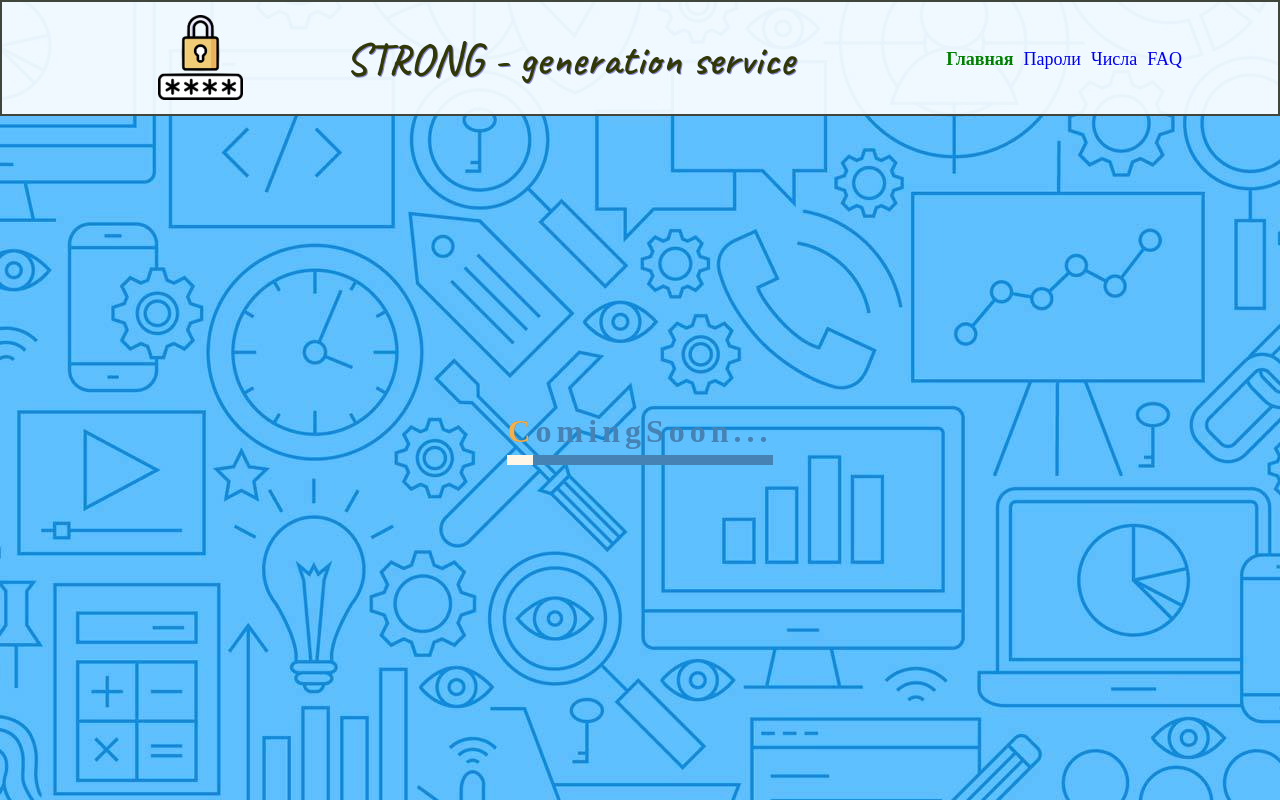
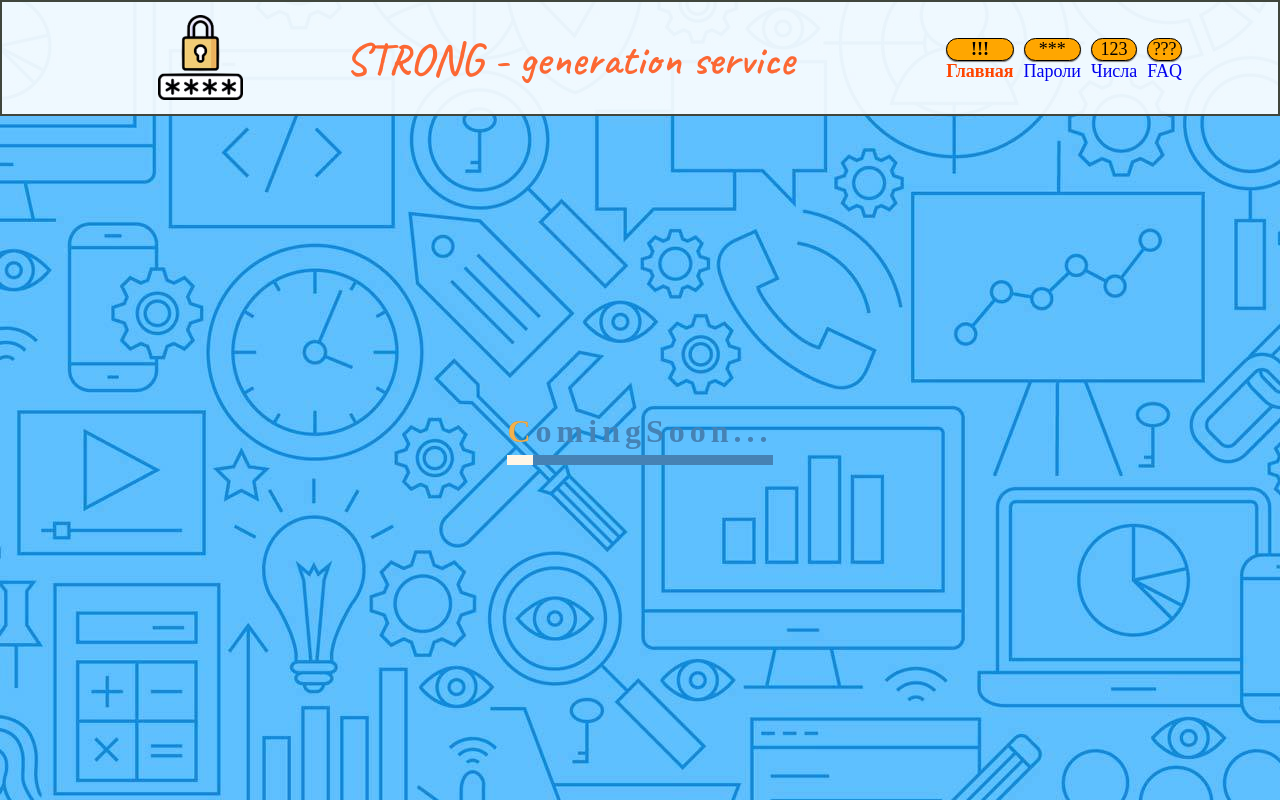
Before and after one commit to PavelKochetkov/generation-service, a React (Create React App) app: page /#/ in a window 1280 px wide. Built offline with nearby package versions, Linux system fonts and the light colour scheme.

Commit message:
style editing

```diff
--- a/src/Components/Navmenu.js
+++ b/src/Components/Navmenu.js
@@ -5,10 +5,22 @@ import { NavLink } from "react-router-dom";
 export default function Navmenu() {
     return(
         <div className="menu">
-            <NavLink to='/' className='activ'>Главная</NavLink>
-            <NavLink to='/password' className='activ'>Пароли</NavLink>
-            <NavLink to='/numbers' className='activ'>Числа</NavLink>
-            <NavLink to='/faq' className='activ'>FAQ</NavLink>
+            <NavLink to='/' className='activ'>
+                <div className="bt">!!!</div>
+                <div>Главная</div>
+            </NavLink>
+            <NavLink to='/password' className='activ'>
+                <div className="bt">***</div>
+                <div>Пароли</div>
+            </NavLink>
+            <NavLink to='/numbers' className='activ'>
+                <div className="bt">123</div>
+                <div>Числа</div>
+            </NavLink>
+            <NavLink to='/faq' className='activ'>
+                <div className="bt">???</div>
+                <div>FAQ</div>
+            </NavLink>
         </div>
     )
 }
--- a/src/Components/PasswordForm.js
+++ b/src/Components/PasswordForm.js
@@ -29,7 +29,7 @@ export default function PasswordForm(props) {
                             <input
                                 type="checkbox"
                                 checked={props.checkedUpperCase}
-                                onChange={props.changeCheckBoxUpperCase}
+                                onInput={props.changeCheckBoxUpperCase}
                                 id="upperCase"
                             />
                         </label>
--- a/src/Pages/Password.js
+++ b/src/Pages/Password.js
@@ -5,7 +5,7 @@ import PasswordForm from "../Components/PasswordForm"
 export function Password() {
     const [lenght, setLenght] = useState(6)
     const handleChangedLenght = (event) => {
-        setLenght(event.target.value++)
+        setLenght(parseInt(event.target.value++))
     }
     const [checkedUpperCase, setCheckedUpperCase] = useState(true)
     const changeCheckBoxUpperCase = () => {
--- a/src/css/header.css
+++ b/src/css/header.css
@@ -12,10 +12,10 @@
 
 .siteName {
     font-family: 'Caveat', cursive;
-    color: rgb(49, 56, 6);
+    color: hsla(16, 100%, 50%, 0.8);
     margin-right: 50px;
     font-size: 45px;
-    text-shadow: 1px 1px rgb(136, 136, 209);
+    /* text-shadow: 2px 1px rgb(136, 136, 209); */
     cursor: default;
 }
 
--- a/src/css/navmenu.css
+++ b/src/css/navmenu.css
@@ -1,10 +1,12 @@
 .menu {
     display: flex;
     flex-direction: row;
+    align-content: center;
+    justify-content: center;
 }
 
 .active {
-    color: green;
+    color: orangered;
     font-weight: bold;
 }
 
@@ -13,4 +15,21 @@
     font-size: large;
     font-family: cursive;
     margin-left: 10px;
+    display: flex;
+    flex-direction: column;
+    text-align: center;
+    align-content: center;
 }
+
+.bt {
+    color: black;
+    border: 1px solid black;
+    border-radius: 20px;
+    text-align: center;
+    box-shadow: 0px 1px 1px 0px gray;
+    background-color: rgba(255, 166, 0, 1);
+}
+
+.activ :hover {
+    color: orange;
+}
--- a/src/css/passwordForm.css
+++ b/src/css/passwordForm.css
@@ -18,10 +18,10 @@
 .item2 {
     grid-column-start: 1;
     grid-column-end: 3;
-    border: 2px solid black;
+    border: 2px solid rgba(255, 68, 0, 0.7);
     border-radius: 10px;
     width: 600px;
-    background-color: wheat;
+    background-color: rgba(255, 255, 255, 0.9);
     margin-top: 20px;
     text-align: center;
 }
@@ -42,8 +42,8 @@
     height: 40px;
     border-radius: 10px;
     margin-bottom: 20px;
-    background-color: rgba(255, 255, 255, 0.541);
-    font-family: cursive;
+    background-color: rgb(255, 255, 255);
+    /* font-family: cursive; */
     font-size: 20px;
 }
 
```
